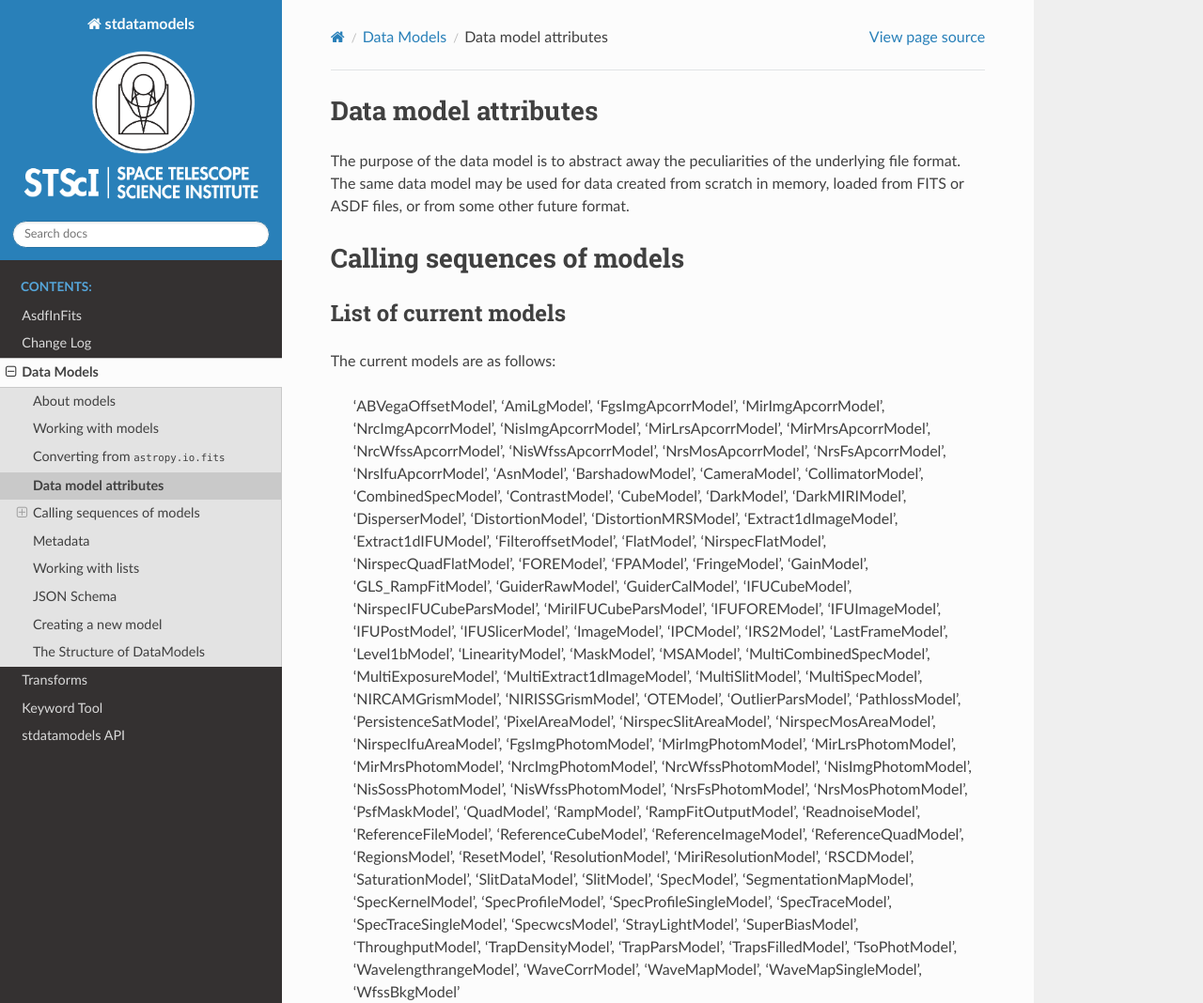
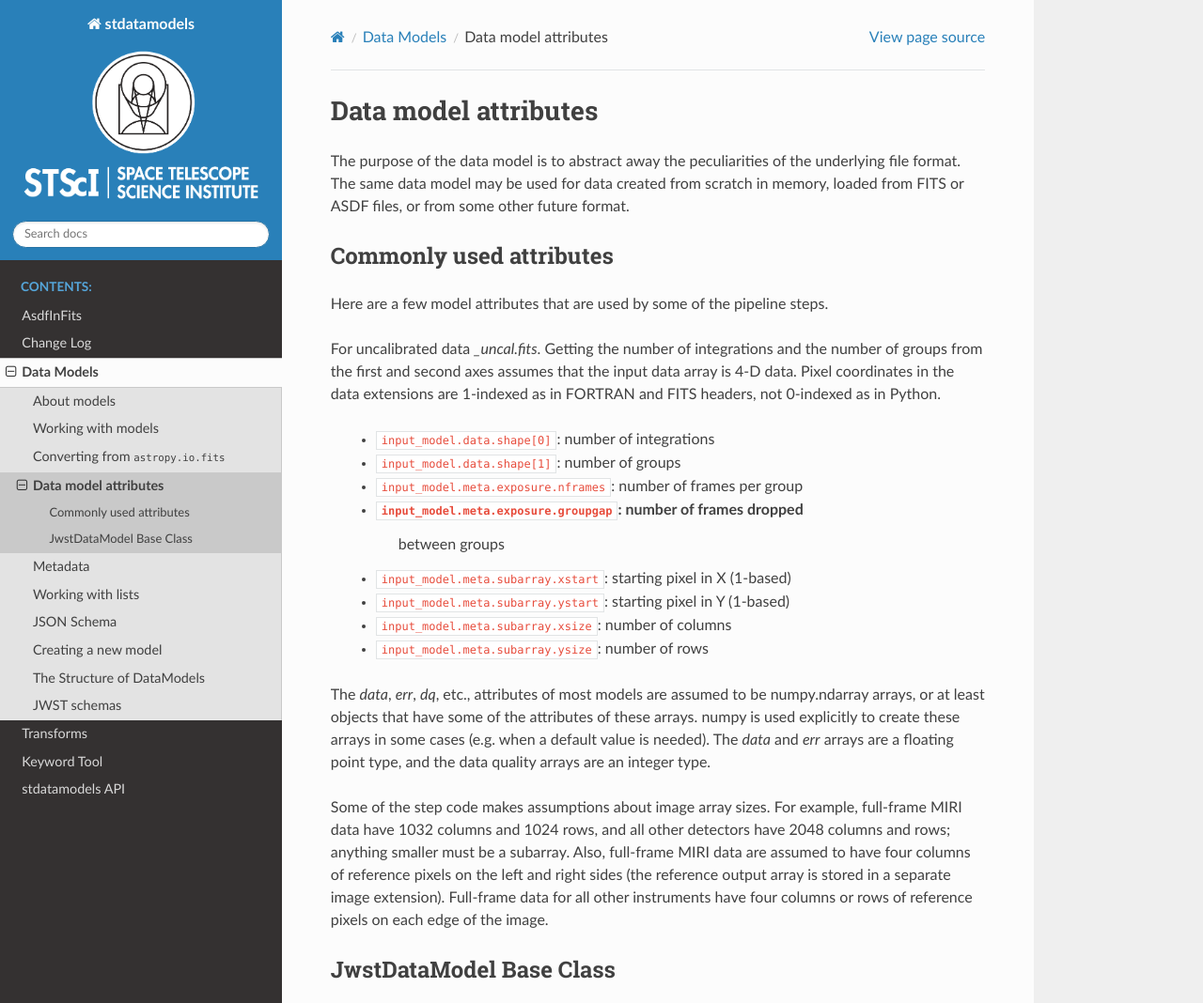
Before and after one commit to spacetelescope/stdatamodels, a Sphinx documentation site: the page built from docs/source/jwst/datamodels/attributes.rst, in a window 1280 px wide and 1400 px high, cut to the strip 0-1068 px from the top of the window. Shown: the whole strip at 94% size. Built offline with Sphinx 7.4.7 and the Read the Docs theme 3.1.0, drawn with Linux system fonts in a browser that asks for light colours; the version number could not be read and is left out.

Commit message:
Add schema types description to docs (and misc cleanup) (#338)

```diff
--- /dev/null
+++ b/changes/338.doc.rst
@@ -0,0 +1 @@
+Add to schema docs describing schema types.
--- a/docs/source/jwst/datamodels/attributes.rst
+++ b/docs/source/jwst/datamodels/attributes.rst
@@ -4,70 +4,6 @@
 the underlying file format.  The same data model may be used for data
 created from scratch in memory, loaded from FITS or ASDF files, or from
 some other future format.
-
-Calling sequences of models
-===========================
-
-List of current models
-----------------------
-
-The current models are as follows:
-
-    'ABVegaOffsetModel',
-    'AmiLgModel',
-    'FgsImgApcorrModel', 'MirImgApcorrModel', 'NrcImgApcorrModel', 'NisImgApcorrModel',
-    'MirLrsApcorrModel', 'MirMrsApcorrModel', 'NrcWfssApcorrModel', 'NisWfssApcorrModel',
-    'NrsMosApcorrModel', 'NrsFsApcorrModel', 'NrsIfuApcorrModel',
-    'AsnModel',
-    'BarshadowModel', 'CameraModel', 'CollimatorModel',
-    'CombinedSpecModel', 'ContrastModel', 'CubeModel',
-    'DarkModel', 'DarkMIRIModel',
-    'DisperserModel', 'DistortionModel', 'DistortionMRSModel',
-    'Extract1dImageModel',
-    'Extract1dIFUModel',
-    'FilteroffsetModel',
-    'FlatModel', 'NirspecFlatModel', 'NirspecQuadFlatModel',
-    'FOREModel', 'FPAModel',
-    'FringeModel', 'GainModel', 'GLS_RampFitModel',
-    'GuiderRawModel', 'GuiderCalModel',
-    'IFUCubeModel',
-    'NirspecIFUCubeParsModel', 'MiriIFUCubeParsModel',
-    'IFUFOREModel', 'IFUImageModel', 'IFUPostModel', 'IFUSlicerModel',
-    'ImageModel', 'IPCModel', 'IRS2Model', 'LastFrameModel', 'Level1bModel',
-    'LinearityModel', 'MaskModel', 'MSAModel',
-    'MultiCombinedSpecModel', 'MultiExposureModel',
-    'MultiExtract1dImageModel', 'MultiSlitModel',
-    'MultiSpecModel',
-    'NIRCAMGrismModel', 'NIRISSGrismModel',
-    'OTEModel',
-    'OutlierParsModel',
-    'PathlossModel',
-    'PersistenceSatModel',
-    'PixelAreaModel', 'NirspecSlitAreaModel', 'NirspecMosAreaModel', 'NirspecIfuAreaModel',
-    'FgsImgPhotomModel',
-    'MirImgPhotomModel', 'MirLrsPhotomModel', 'MirMrsPhotomModel',
-    'NrcImgPhotomModel', 'NrcWfssPhotomModel',
-    'NisImgPhotomModel', 'NisSossPhotomModel', 'NisWfssPhotomModel',
-    'NrsFsPhotomModel', 'NrsMosPhotomModel',
-    'PsfMaskModel',
-    'QuadModel', 'RampModel',
-    'RampFitOutputModel', 'ReadnoiseModel',
-    'ReferenceFileModel', 'ReferenceCubeModel', 'ReferenceImageModel', 'ReferenceQuadModel',
-    'RegionsModel', 'ResetModel',
-    'ResolutionModel', 'MiriResolutionModel',
-    'RSCDModel', 'SaturationModel', 'SlitDataModel', 'SlitModel', 'SpecModel',
-    'SegmentationMapModel',
-    'SpecKernelModel',
-    'SpecProfileModel', 'SpecProfileSingleModel',
-    'SpecTraceModel', 'SpecTraceSingleModel',
-    'SpecwcsModel',
-    'StrayLightModel', 'SuperBiasModel',
-    'ThroughputModel',
-    'TrapDensityModel', 'TrapParsModel', 'TrapsFilledModel',
-    'TsoPhotModel',
-    'WavelengthrangeModel', 'WaveCorrModel',
-    'WaveMapModel', 'WaveMapSingleModel',
-    'WfssBkgModel'
 
 Commonly used attributes
 ------------------------
@@ -105,7 +41,7 @@
 of the image.
 
 JwstDataModel Base Class
---------------------
+------------------------
 
 .. autoclass:: jwst.datamodels.JwstDataModel
    :members:
--- a/docs/source/jwst/datamodels/index.rst
+++ b/docs/source/jwst/datamodels/index.rst
@@ -12,5 +12,6 @@
    metadata.rst
    new_model.rst
    structure.rst
+   schemas.rst
 
 .. automodapi:: jwst.datamodels
```
Also changed, not shown: README.md (+1 -1 lines), docs/source/jwst/datamodels/schemas.rst (added, +56 -0 lines), 1 other file.
